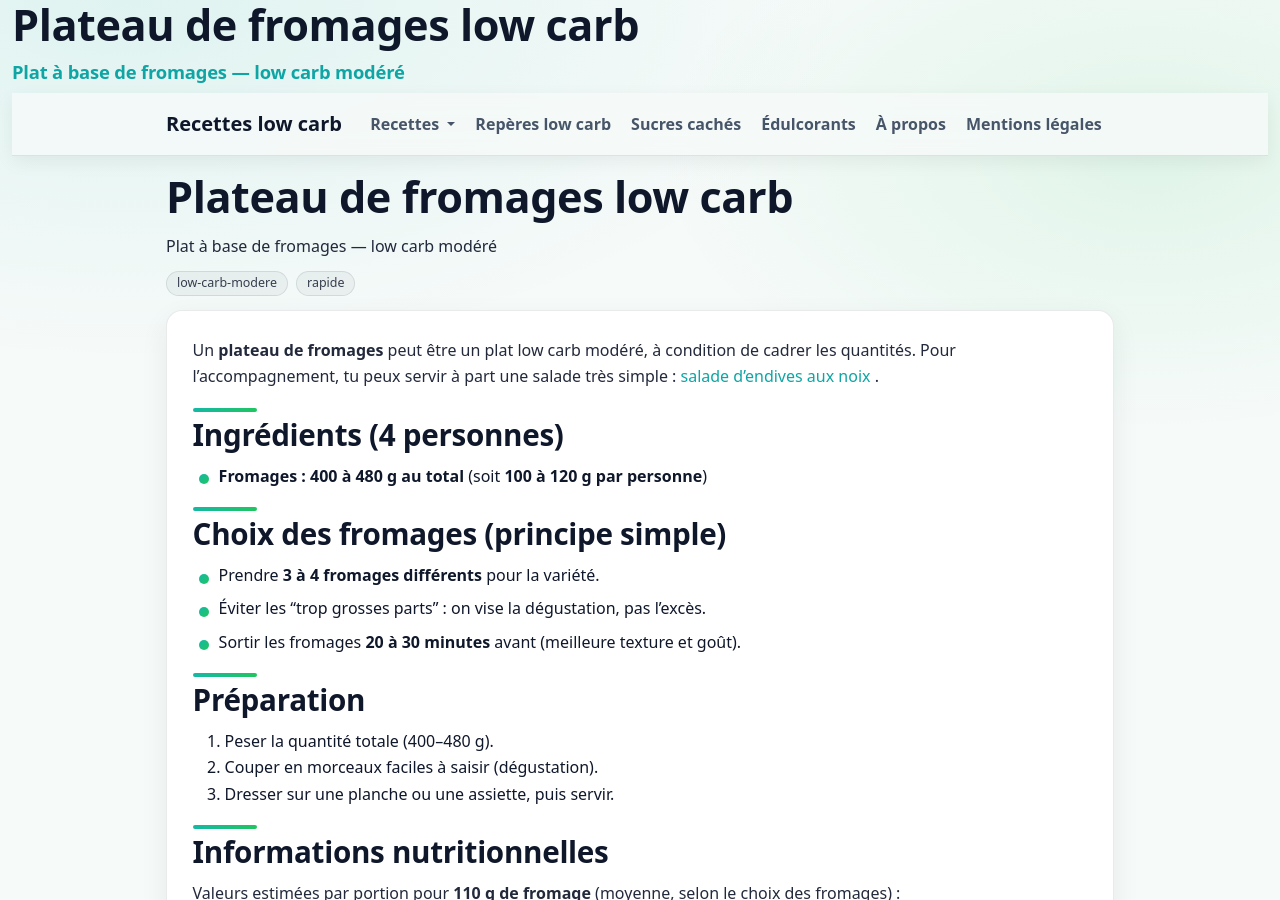
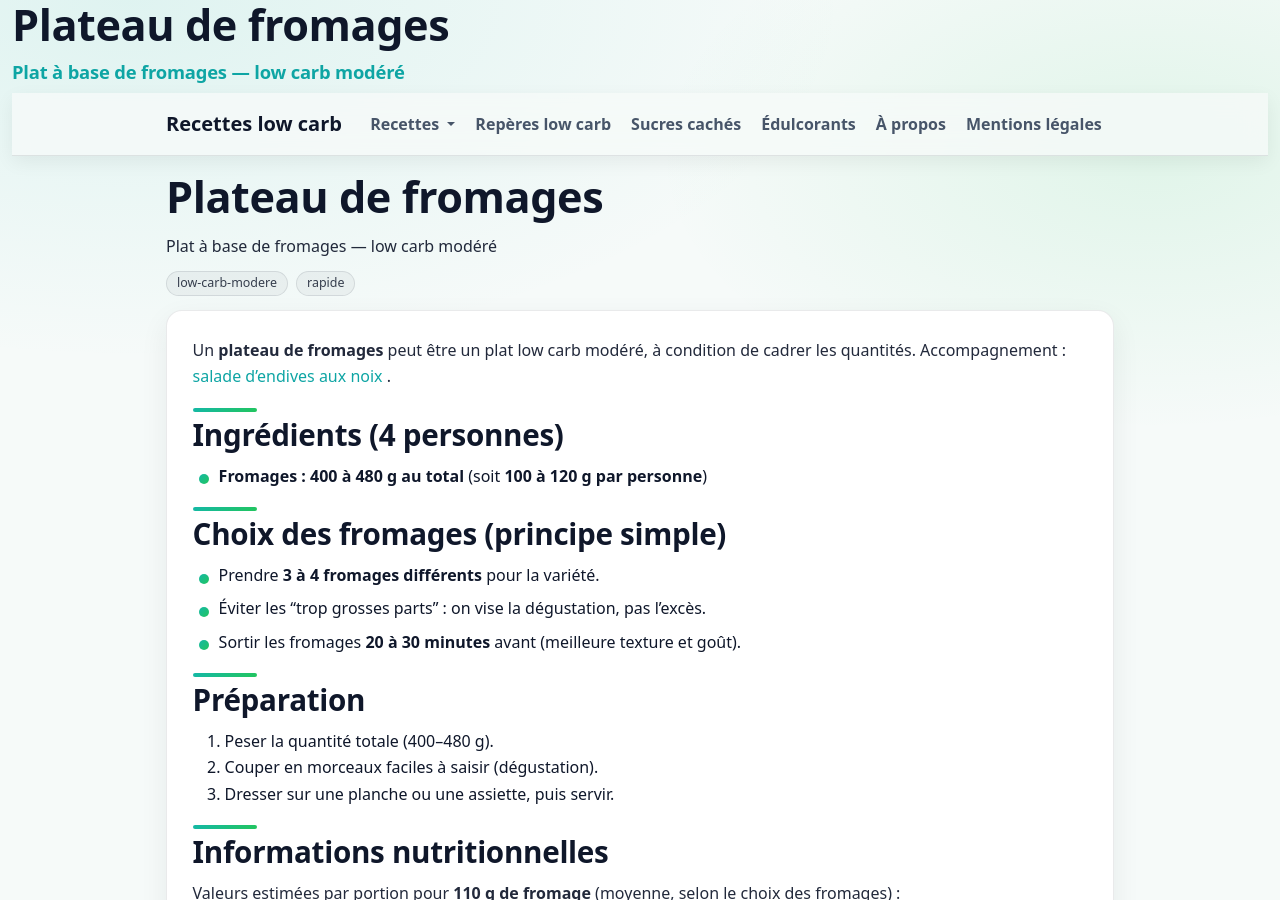
Before and after one commit to laurie-boissay/laurie-boissay.github.io, a Jekyll site: the page built from recettes/plateau-fromages.html, in a window 1280 px wide and 900 px high. Built offline with Jekyll 4.4.1, drawn with Linux system fonts in a browser that asks for light colours.

Commit message:
Update plateau-fromages.html

```diff
--- a/recettes/plateau-fromages.html
+++ b/recettes/plateau-fromages.html
@@ -1,8 +1,8 @@
 ---
 layout: recipe
 title: "Plateau de fromages low carb"
-description: "Plateau de fromages low carb modéré, avec quantités par personne. Plat simple, sans pain, avec lien vers la salade d’endives (à servir à part)."
-recipe_title: "Plateau de fromages low carb"
+description: "Plateau de fromages avec quantités par personne. Plat simple, sans pain, avec lien vers la salade d’endives (à servir à part)."
+recipe_title: "Plateau de fromages"
 recipe_subtitle: "Plat à base de fromages — low carb modéré"
 recipe_group: "Plats à base de fromages"
 recipe_sort: "plateau-fromages"
@@ -30,7 +30,7 @@ extra_head: |
 
   <p>
     Un <strong>plateau de fromages</strong> peut être un plat low carb modéré, à condition de cadrer les quantités.
-    Pour l’accompagnement, tu peux servir à part une salade très simple :
+    Accompagnement :
     {% assign salad = site.pages | where: "layout", "recipe" | where: "recipe_sort", "salade-endives-noix" | first %}
     {% if salad %}
       <a href="{{ site.baseurl }}{{ salad.url }}" style="border-bottom:none;">
```
